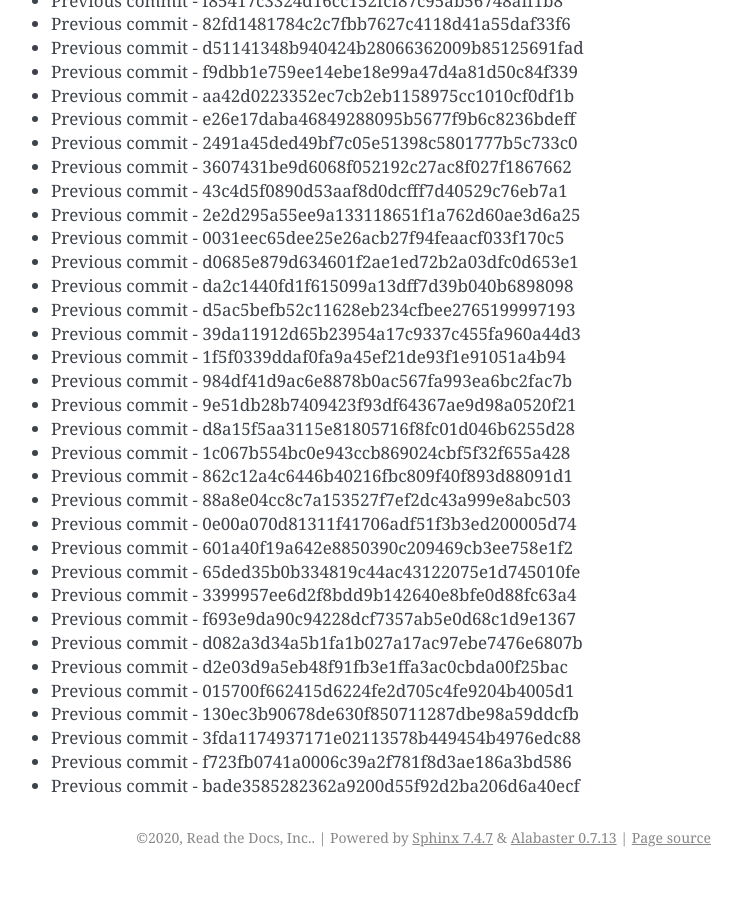
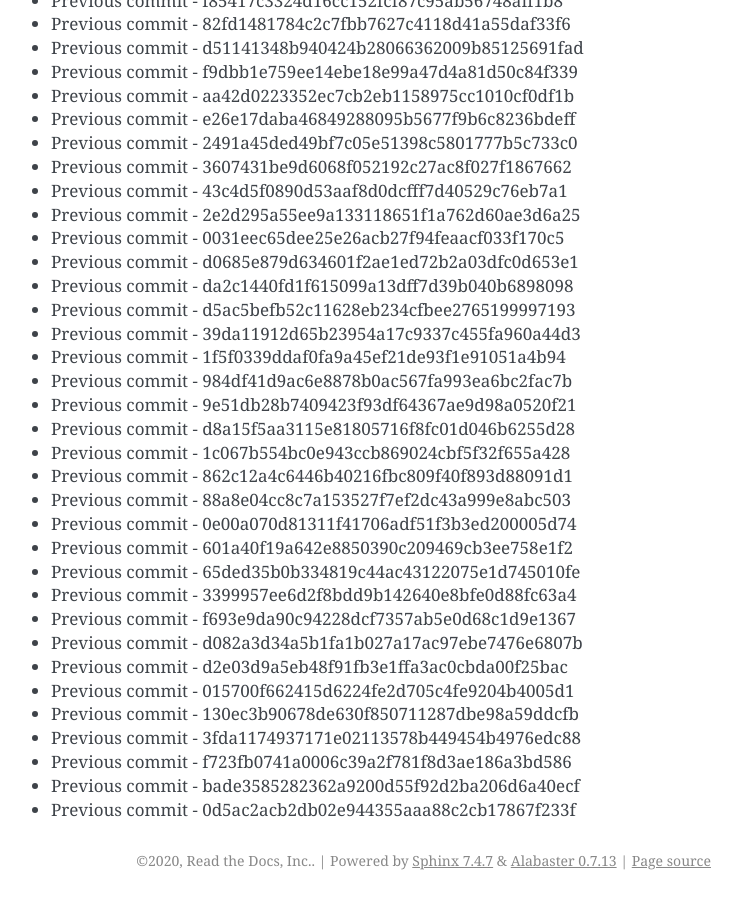
Before and after one commit to readthedocs/rtd-git-stresstest, a Sphinx documentation site: the page built from docs/updates.rst, in a window 1280 px wide and 900 px high, scrolled down 37445 px. Shown: the whole window, without its empty margins (399-1141 px from the left). Built offline with Sphinx 7.4.7, drawn with Linux system fonts in a browser that asks for light colours; before the commit the page ends 38322 px from its top, so only the background shows below that.

Commit message:
Generating commit from previous: 0d5ac2acb2db02e944355aaa88c2cb17867f233f

```diff
--- a/docs/updates.rst
+++ b/docs/updates.rst
@@ -1605,3 +1605,4 @@ It can be tested for any performance characteristics.
 * Previous commit - 3fda1174937171e02113578b449454b4976edc88
 * Previous commit - f723fb0741a0006c39a2f781f8d3ae186a3bd586
 * Previous commit - bade3585282362a9200d55f92d2ba206d6a40ecf
+* Previous commit - 0d5ac2acb2db02e944355aaa88c2cb17867f233f
```
